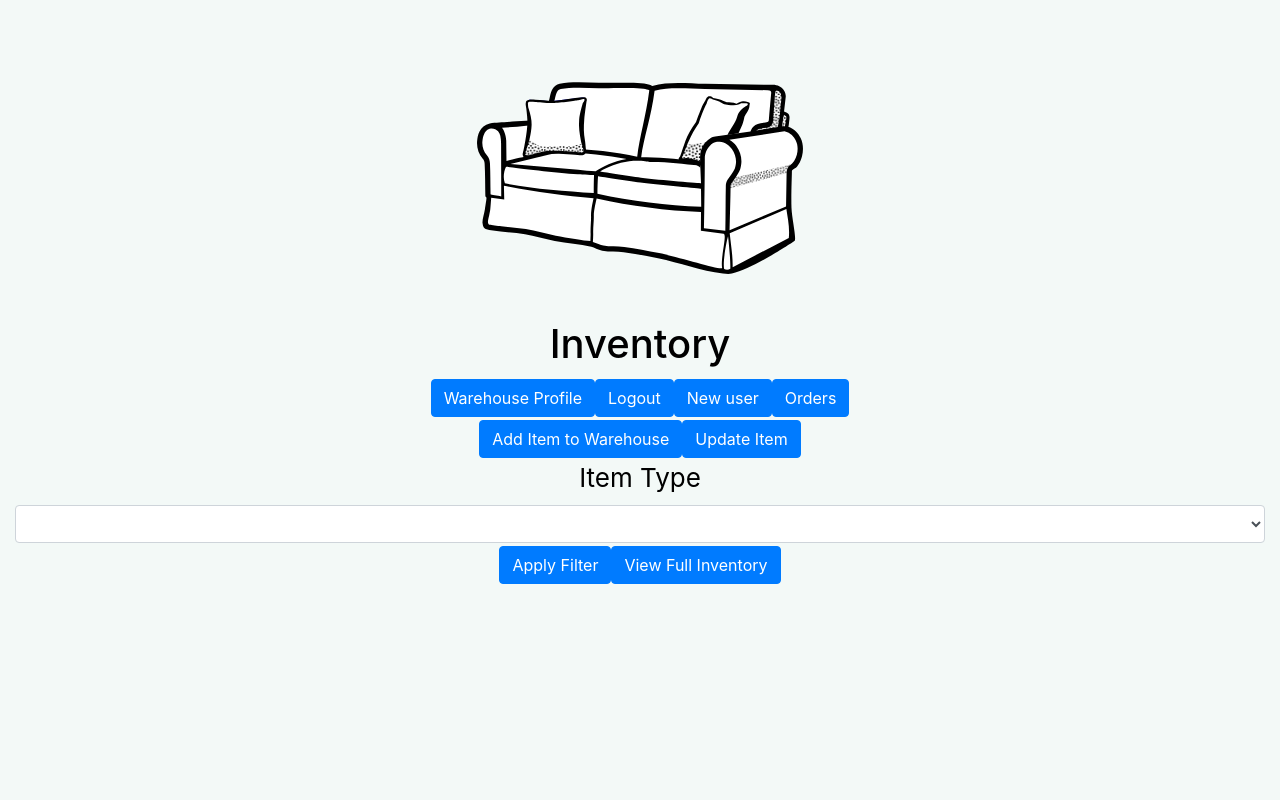
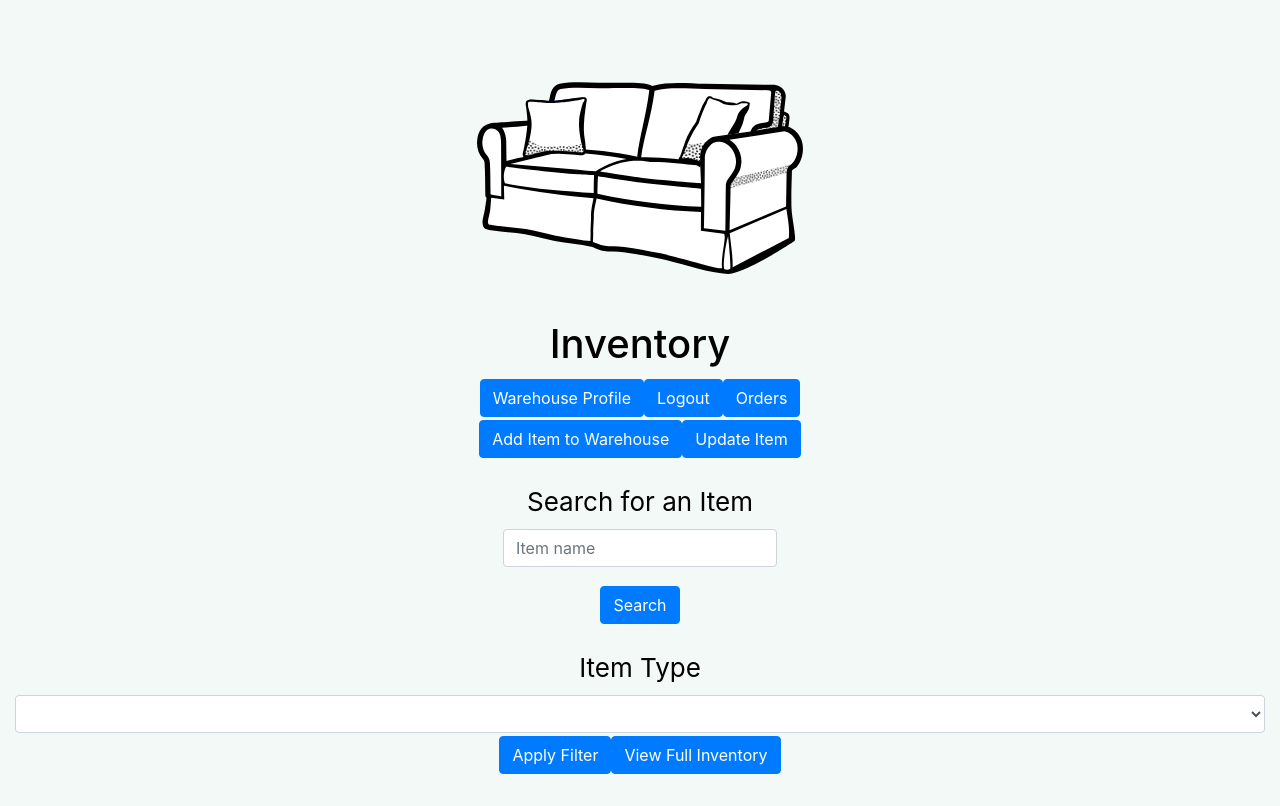
Before and after one commit to liamlows/LOCAL_Sample_Docker-Compose_Project, a React (Create React App) app in the folder frontend/: page /inventory in a window 1280 px wide. Built offline with nearby package versions, Linux system fonts and the light colour scheme; no server answers.

Commit message:
can search for an item by name

```diff
--- a/frontend/src/inventory.jsx
+++ b/frontend/src/inventory.jsx
@@ -9,7 +9,8 @@ import { SearchBar } from './searchBar.jsx'
 export class Inventory extends React.Component {
   state = {
     names: [],
-    itemType:""
+    itemType:"",
+    searchText:""
   };
 
   constructor(props){
@@ -28,22 +29,6 @@ export class Inventory extends React.Component {
       });
   }
 
-      getOrderDetails () {
-        axios.get('http://localhost:8000/orderdetails',{
-          params : {
-            orderID:this.state.orderID
-          }
-        }
-        ).then(
-          res => {
-            const details = res.data;
-            console.log(details.data);
-            this.setState({details: details.data})
-          });
-          this.getCustomerDetails()
-          this.setState({display: "yes"})
-      }
-
       getType () {
         axios.get('http://localhost:8000/category',{
           params : {
@@ -58,6 +43,20 @@ export class Inventory extends React.Component {
           });
       }
 
+      onSearch () {
+        axios.get('http://localhost:8000/search',{
+          params : {
+            search:this.state.searchText
+          }
+        }
+        ).then(
+          res => {
+            const values = res.data;
+            console.log(values.data);
+            this.setState({values:values.data})
+          });
+      }
+
   render() {
     return (
       <>
@@ -65,13 +64,29 @@ export class Inventory extends React.Component {
       <div>
       <Link to='/warehouseProfile'><button type="button" className="btn btn-primary" >Warehouse Profile</button></Link>
       <Link to='/login'><button type="button" className="btn btn-primary" >Logout</button></Link>
-      <Link to='newuser'><button type="button" className="btn btn-primary">New user</button></Link>
       <Link to='/orders'><button type="button" className="btn btn-primary">Orders</button></Link>
       </div>
+
       <div>
       <Link to='/itemDetails'><button type="button" className="btn btn-primary">Add Item to Warehouse</button></Link>
       <Link to='/update'><button type="button" className="btn btn-primary">Update Item</button></Link>
       </div>
+
+      <form class="m-4">
+          <div class="form-group">
+              <label for="textInput">Search for an Item</label>
+              <input type="text"
+                  className="form-control"
+                  id="textInput"
+                  placeholder="Item name"
+                  value={this.state.searchText}
+                  onChange={e => this.setState({ searchText: e.target.value })}
+              ></input>
+          </div>
+          <button type="button"
+              className="btn btn-primary"
+              onClick={() => this.onSearch() }>Search</button>
+      </form>
 
       <div className="form-group col">
           <label htmlFor="itemType">Item Type</label>
--- a/frontend/src/login.jsx
+++ b/frontend/src/login.jsx
@@ -77,6 +77,7 @@ export class Login extends React.Component{
                                 />
                         </div>
                 <button type="button" className="btn btn-primary" onClick={ () => this.login() }>Login</button>
+                <div><Link to='newuser'><button type="button" className="btn btn-primary">New user</button></Link></div>
 
                 { (() => {
                   if(this.state.loginCalled === "yes"){
--- a/frontend/src/newuser.jsx
+++ b/frontend/src/newuser.jsx
@@ -8,7 +8,7 @@ export class NewUser extends React.Component{
              first: '',
              last: '',
              password: '',
-             email: '',
+             email: ''
            };
 
            createUser = (e) => {
--- a/frontend/src/searchBar.jsx
+++ b/frontend/src/searchBar.jsx
@@ -1,5 +1,7 @@
 import React, { Component } from 'react'
 import { GeneralTable } from './generalTable'
+import axios from 'axios';
+
 
 // Takes in labelName, placeholderText and onSearch as props
 // labelName is the name of the label for the search bar
@@ -11,6 +13,19 @@ export class SearchBar extends Component {
     state = {
         items: [],
         searchText: ""
+    }
+
+    onSearch (searchText) {
+      axios.get('http://localhost:8000/search',{
+        params : {
+          search:searchText
+        }
+      }
+      ).then(
+        res => {
+          const values = res.data;
+          console.log(values.data);
+        });
     }
 
     render() {
@@ -40,7 +55,7 @@ export class SearchBar extends Component {
                 <GeneralTable
                     items={this.state.items}
                     tableClass="table table-bordered table-hover table-sm"
-                    emptyMessage="Empty Table"
+                    emptyMessage=""
                     emptyClass="alert alert-primary"
                     showRowHeader={true}
                 />
```
Also changed, not shown: 1 other file (tests, documents, lock files or other folders).
